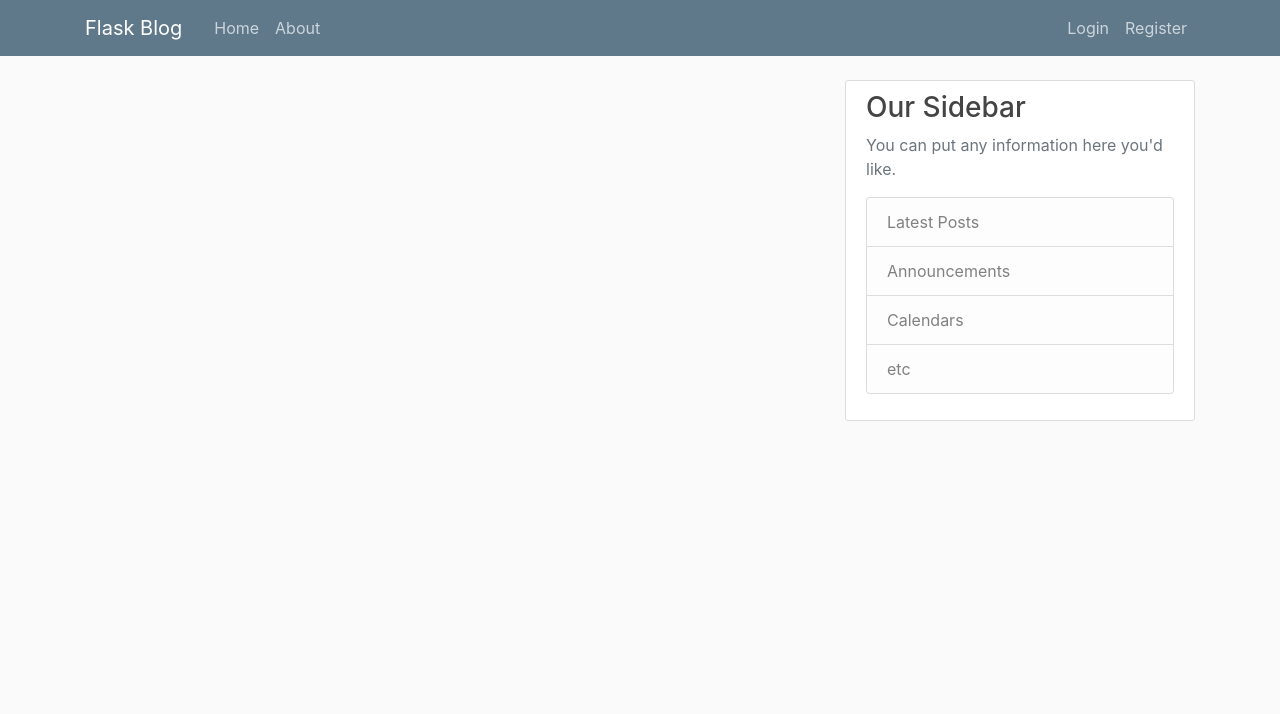
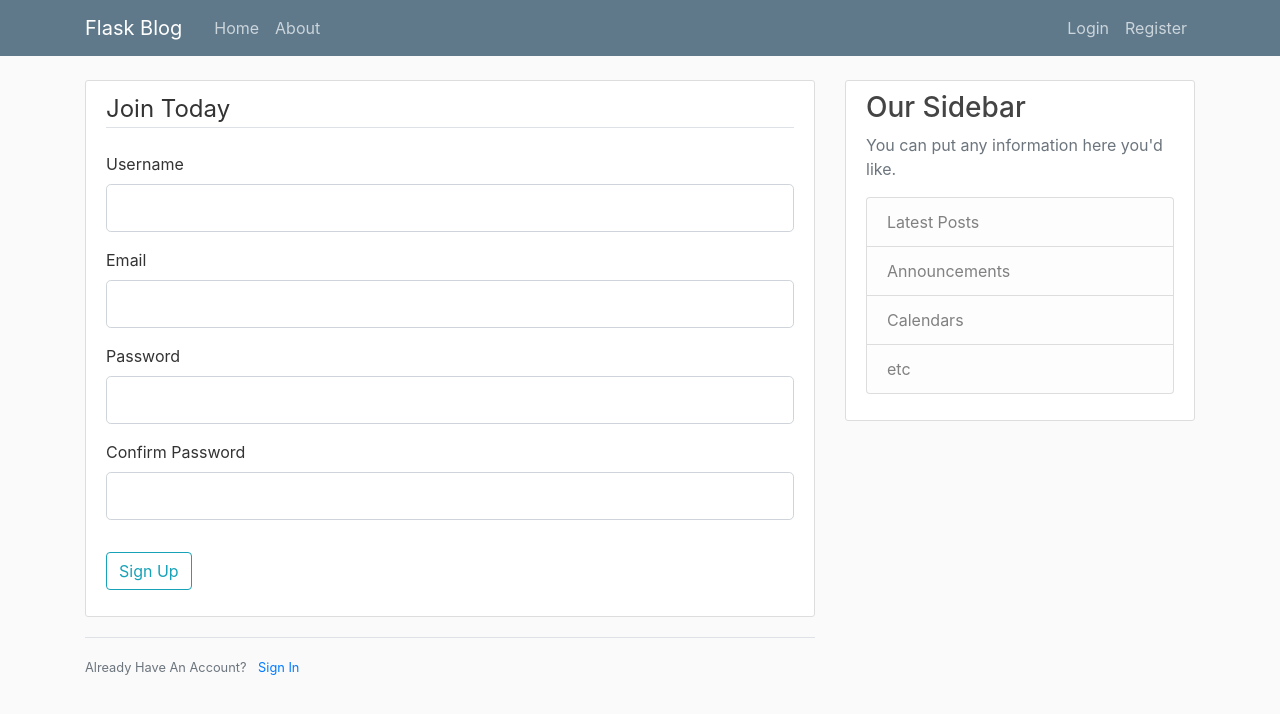
Before and after one commit to homemix/flaskProject, a Flask app: page /register in a window 1280 px wide. Shown: the top 714 px of the page. Run offline with Flask 2, Linux system fonts and the light colour scheme; some libraries are stand-ins or nearby versions.

Commit message:
flask forms

```diff
--- a/app.py
+++ b/app.py
@@ -1,5 +1,6 @@
-from flask import Flask, render_template, url_for
-from forms import RegistrationForm,LoginForm
+from flask import Flask, render_template, url_for, flash, redirect
+from forms import RegistrationForm, LoginForm
+
 app = Flask(__name__)
 app.config['SECRET_KEY'] = '2646f74c677249c898e8d52d28ee19f7'
 post = [
@@ -20,7 +21,7 @@ post = [
 
 @app.route('/')
 @app.route("/home")
-def hello_world():
+def home():
     return render_template('home.html', posts=post)
 
 
@@ -28,15 +29,27 @@ def hello_world():
 def about():
     return render_template('about.html', title="about page")
 
-@app.route('/register')
+
+@app.route('/register', methods=['GET', 'POST'])
 def register():
     form = RegistrationForm()
-    return render_template('register.html',title='Register',form =form)
+    if form.validate_on_submit():
+        flash(f'Account created for {form.username.data}!', 'success')
+        return redirect(url_for('home'))
+    return render_template('register.html', title='Register', form=form)
 
-@app.route('/login')
-def register():
+
+@app.route("/login", methods=['GET', 'POST'])
+def login():
     form = LoginForm()
-    return render_template('login.html',title='Login',form =form)
+    if form.validate_on_submit():
+        if form.email.data == 'admin@blog.com' and form.password.data == 'password':
+            flash('You have been logged in!', 'success')
+            return redirect(url_for('home'))
+        else:
+            flash('Login Unsuccessful. Please check username and password', 'danger')
+    return render_template('login.html', title='Login', form=form)
+
 
 if __name__ == '__main__':
     app.run()
--- a/templates/layout.html
+++ b/templates/layout.html
@@ -26,13 +26,13 @@
             </button>
             <div class="collapse navbar-collapse" id="navbarToggle">
                 <div class="navbar-nav mr-auto">
-                    <a class="nav-item nav-link" href="/">Home</a>
-                    <a class="nav-item nav-link" href="/about">About</a>
+                    <a class="nav-item nav-link" href="{{ url_for('home') }}">Home</a>
+                    <a class="nav-item nav-link" href="{{ url_for('about') }}">About</a>
                 </div>
                 <!-- Navbar Right Side -->
                 <div class="navbar-nav">
-                    <a class="nav-item nav-link" href="/login">Login</a>
-                    <a class="nav-item nav-link" href="/register">Register</a>
+                    <a class="nav-item nav-link" href="{{ url_for('login') }}">Login</a>
+                    <a class="nav-item nav-link" href="{{ url_for('register') }}">Register</a>
                 </div>
             </div>
         </div>
@@ -41,6 +41,15 @@
 <main role="main" class="container">
     <div class="row">
         <div class="col-md-8">
+            {% with messages = get_flashed_messages(with_categories=true) %}
+                {% if messages %}
+                    {% for category,message in messages %}
+                        <div class="alert alert-{{ category }}">
+                            {{ message }}
+                        </div>
+                    {% endfor %}
+                {% endif %}
+            {% endwith %}
             {% block content %}{% endblock %}
         </div>
         <div class="col-md-4">
--- a/templates/register.html
+++ b/templates/register.html
@@ -1,5 +1,72 @@
 {% extends "layout.html" %}
-<h1>Home page</h1>
 {% block content %}
+    <div class="content-section">
+        <form method="POST" action="">
+            {{ form.hidden_tag() }}
+            <fieldset class="form-group">
+                <legend class="border-bottom mb-4">Join Today</legend>
+                <div class="form-group">
+                    {{ form.username.label(class="form-control-label") }}
 
-{% endblock content%}
+                    {% if form.username.errors %}
+                        {{ form.username(class="form-control form-control-lg is-invalid") }}
+                        <div class="invalid-feedback">
+                            {% for error in form.username.errors %}
+                                <span>{{ error }}</span>
+                            {% endfor %}
+                        </div>
+                    {% else %}
+                        {{ form.username(class="form-control form-control-lg") }}
+                    {% endif %}
+                </div>
+                <div class="form-group">
+                    {{ form.email.label(class="form-control-label") }}
+                    {% if form.email.errors %}
+                        {{ form.email(class="form-control form-control-lg is-invalid") }}
+                        <div class="invalid-feedback">
+                            {% for error in form.email.errors %}
+                                <span>{{ error }}</span>
+                            {% endfor %}
+                        </div>
+                    {% else %}
+                        {{ form.email(class="form-control form-control-lg") }}
+                    {% endif %}
+                </div>
+                <div class="form-group">
+                    {{ form.password.label(class="form-control-label") }}
+                    {% if form.password.errors %}
+                        {{ form.password(class="form-control form-control-lg is-invalid") }}
+                        <div class="invalid-feedback">
+                            {% for error in form.password.errors %}
+                                <span>{{ error }}</span>
+                            {% endfor %}
+                        </div>
+                    {% else %}
+                        {{ form.password(class="form-control form-control-lg") }}
+                    {% endif %}
+                </div>
+                <div class="form-group">
+                    {{ form.confirm_password.label(class="form-control-label") }}
+                    {% if form.confirm_password.errors %}
+                        {{ form.confirm_password(class="form-control form-control-lg is-invalid") }}
+                        <div class="invalid-feedback">
+                            {% for error in form.confirm_password.errors %}
+                                <span>{{ error }}</span>
+                            {% endfor %}
+                        </div>
+                    {% else %}
+                        {{ form.confirm_password(class="form-control form-control-lg") }}
+                    {% endif %}
+                </div>
+            </fieldset>
+            <div class="form-group">
+                {{ form.submit(class="btn btn-outline-info") }}
+            </div>
+        </form>
+    </div>
+    <div class="border-top pt-3">
+        <small class="text-muted">
+            Already Have An Account? <a class="ml-2" href="{{ url_for('login') }}">Sign In</a>
+        </small>
+    </div>
+{% endblock content %}
```
Also changed, not shown: templates/login.html (+52 -10 lines).
